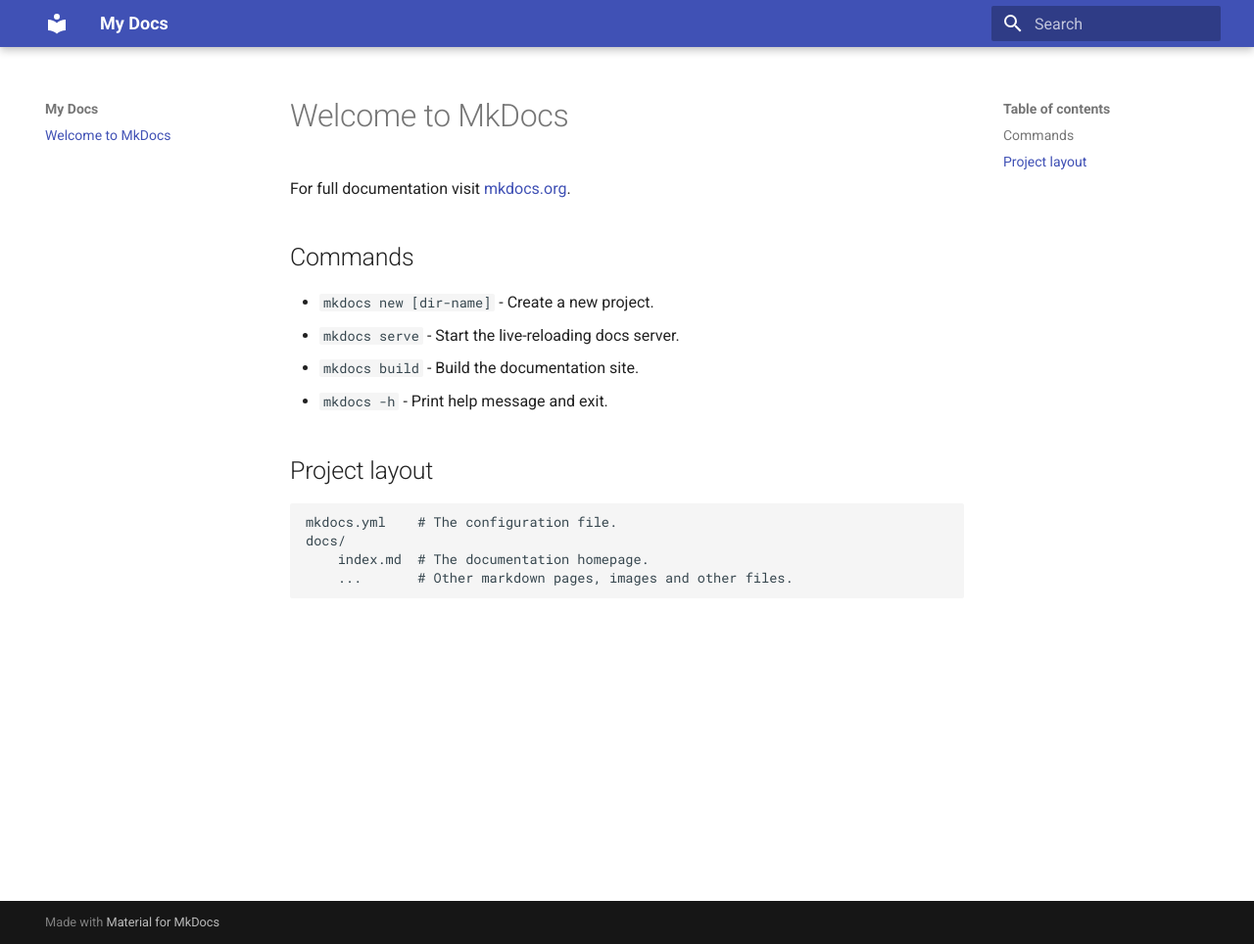
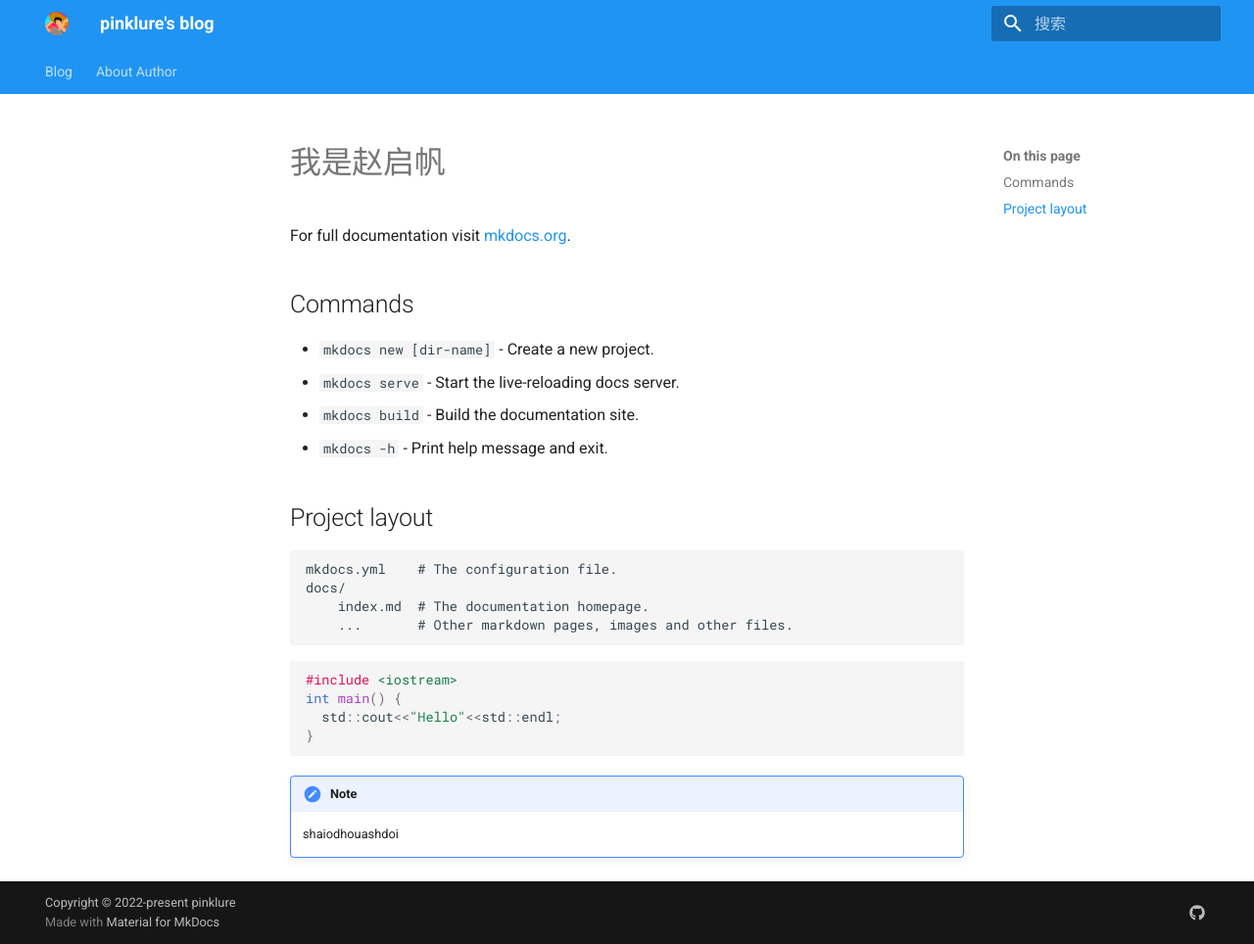
Before and after one commit to pinklure/pinklure.github.io, an MkDocs documentation site: the page built from docs/index.md, in a window 1280 px wide and 964 px high. Shown: the whole window at 98% size. Built offline with MkDocs 1.6.1 and Material for MkDocs 9.7.7, drawn with Linux system fonts in a browser that asks for light colours.

````diff
--- a/docs/index.md
+++ b/docs/index.md
@@ -1,4 +1,4 @@
-# Welcome to MkDocs
+# 我是赵启帆
 
 For full documentation visit [mkdocs.org](https://www.mkdocs.org).
 
@@ -15,3 +15,14 @@ For full documentation visit [mkdocs.org](https://www.mkdocs.org).
     docs/
         index.md  # The documentation homepage.
         ...       # Other markdown pages, images and other files.
+
+
+```C++
+#include <iostream>
+int main() {
+  std::cout<<"Hello"<<std::endl;
+}
+```
+
+!!! note
+    shaiodhouashdoi
--- a/mkdocs.yml
+++ b/mkdocs.yml
@@ -1,3 +1,96 @@
-site_name: My Docs
+site_name: pinklure's blog
+site_url: https://pinklure.github.io
+site_author: pinklure
+site_description: pinklure's Individual Blog Site
+
+# repo_name: pinklure.github.io
+# repo_url: https://github.com/pinklure/pinklure.github.io
+
+copyright: Copyright &copy; 2022-present <a href="https://github.com/pinklure" target="_blank" rel="noopener noreferrer">pinklure</a>
+
+
 theme:
   name: material
+  language: zh
+  logo: images/avatar.png
+  favicon: images/avatar.png
+  include_search_page: false
+  search_index_only: false
+
+  palette:
+    scheme: default
+    primary: blue
+    accent: blue
+  font:
+    text: Roboto
+    code: Roboto Mono
+
+  features:
+    - navigation.instant
+    - navigation.tracking
+    - navigation.tabs
+    # - navigation.sticky
+    - navigation.sections
+    - navigation.expand
+    # - navigation.prune
+    - navigation.indexes
+    - navigation.top
+    - toc.follow
+    - toc.intergrate
+    - search.suggest
+    - search.highlight
+    - header.autohide
+    - announce.dismiss
+
+extra:
+  social:
+    - icon: fontawesome/brands/github
+      link: https://github.com/pinklure
+      name: pinklure on Github
+  extra:
+    generator: true
+
+plugins:
+  - search:
+      lang:
+        - en
+        - ja
+  - glightbox
+
+
+markdown_extensions:
+  - toc:
+      permalink: true
+      title: On this page
+      permalink_title: Anchor link to this section for reference
+      toc_depth: 6
+  - tables
+  - admonition
+  - pymdownx.details
+  - pymdownx.superfences:
+      custom_fences:
+        - name: mermaid
+          class: mermaid
+          format: !!python/name:pymdownx.superfences.fence_code_format
+
+  - pymdownx.highlight:
+      anchor_linenums: true
+  - pymdownx.inlinehilite
+  - pymdownx.snippets
+  - pymdownx.critic
+  - pymdownx.caret
+  - pymdownx.keys
+  - pymdownx.mark
+  - pymdownx.tilde
+  - attr_list
+  - md_in_html
+  - def_list
+  - pymdownx.tasklist:
+      custom_checkbox: true
+
+
+nav:
+  - Blog:
+    - blog/index.md
+  - About Author:
+    - author.md
````
Also changed, not shown: docs/author.md (added, +1 -0 lines), docs/blog/index.md (added, +1 -0 lines), docs/images/avatar.png (added), 1 other file.
